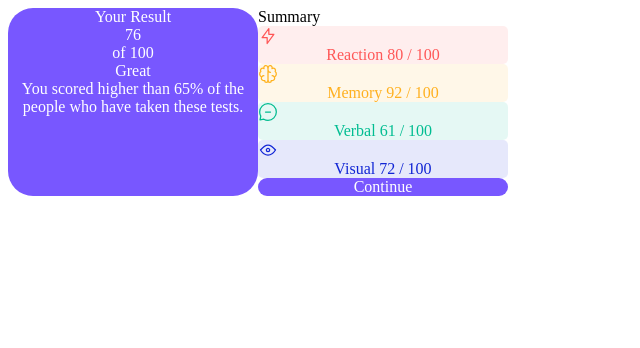
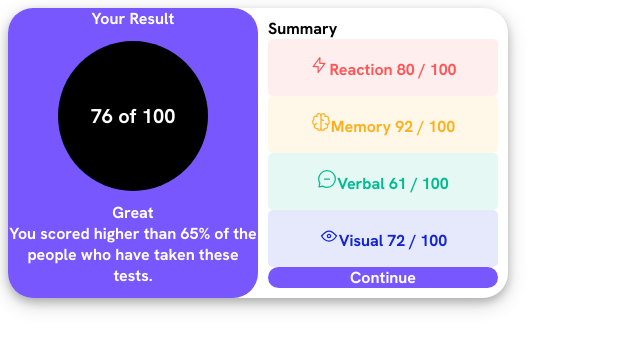
Before and after one commit to chorong09/results-summary-component, a plain HTML site: page index.html in a window 1280 px wide. Shown: the whole page, without its empty margins (0-640 px from the left). Drawn offline with Linux system fonts and the light colour scheme.

Commit message:
Add files via upload

```diff
--- a/index.html
+++ b/index.html
@@ -4,10 +4,22 @@
         <meta charset="UTF-8">
         <title></title>
         <style>
+            @font-face {
+                font-family: HankenGrotesk;
+                src: url("HankenGrotesk-Bold.ttf");
+            }
+            body{
+                font-family: HankenGrotesk;;
+            }
+            image {
+                float: left;
+            }
             .wrapper {
                 width: 500px;
                 display: grid;
                 grid-template-columns: 1fr 1fr;
+                border-radius: 25px;
+                box-shadow: 0 4px 8px 0 rgba(0, 0, 0, 0.2), 0 6px 20px 0 rgba(0, 0, 0, 0.19);
             }
             .result {
                 display: grid;
@@ -15,10 +27,22 @@
                 color: white;
                 text-align: center;
                 border-radius: 25px;
+                justify-items: center;
             }
+            #circle {
+                width: 150px;
+                height: 150px;
+                line-height: 150px;
+                border-radius: 50%;
+                font-size: 20px;
+                color: #fff;
+                text-align: center;
+                background: #000
+                }
             .summary {
                 display: grid;
                 border-radius: 25px;
+                padding: 10px;
             }
             #reaction {
                 text-align: center;
@@ -62,8 +86,8 @@
             <div class="result">
                 Your Result<br>
 
-                76<br>
-                of 100<br>
+                <div id="circle">76
+                of 100<br></div>
 
                 Great<br>
                 You scored higher than 65% of the people who have taken these tests.
@@ -71,19 +95,25 @@
             <div class="summary">
                 Summary<br>
 
-                <div id="reaction"><input type="image" src="icon-reaction.svg">
-                        Reaction
-                    80 / 100
+                <div id="reaction">
+                    <p><image src="icon-reaction.svg">Reaction
+                    80 / 100</p>
                 </div>
 
-                <div id="memory"><input type="image" src="icon-memory.svg">Memory
-                92 / 100</div>
+                <div id="memory">
+                    <p><image src="icon-memory.svg">Memory
+                    92 / 100</p>
+                </div>
 
-                <div id="verbal"><input type="image" src="icon-verbal.svg">Verbal
-                61 / 100</div>
+                <div id="verbal">
+                    <p><image src="icon-verbal.svg">Verbal
+                    61 / 100</p>
+                </div>
 
-                <div id="visual"><input type="image" src="icon-visual.svg">Visual
-                72 / 100</div>
+                <div id="visual">
+                    <p><image src="icon-visual.svg">Visual
+                    72 / 100</p>
+                </div>
 
                 <div id="continue">Continue</div>
 
```
Also changed, not shown: HankenGrotesk-Bold.ttf (added), HankenGrotesk-ExtraBold.ttf (added), HankenGrotesk-Medium.ttf (added).
